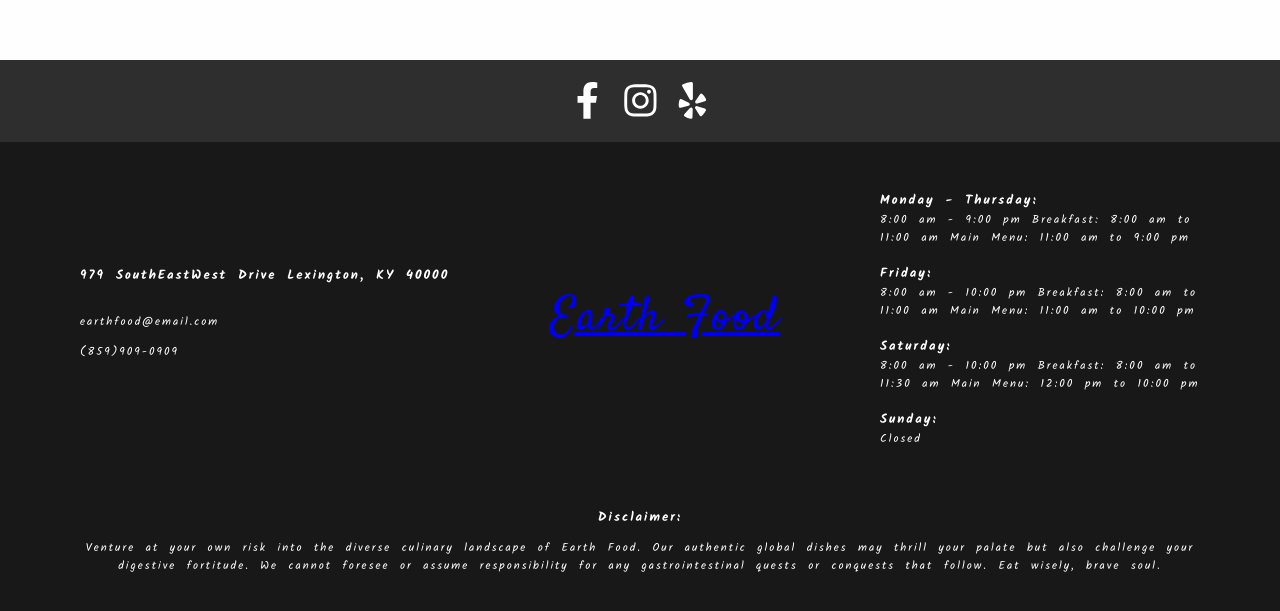
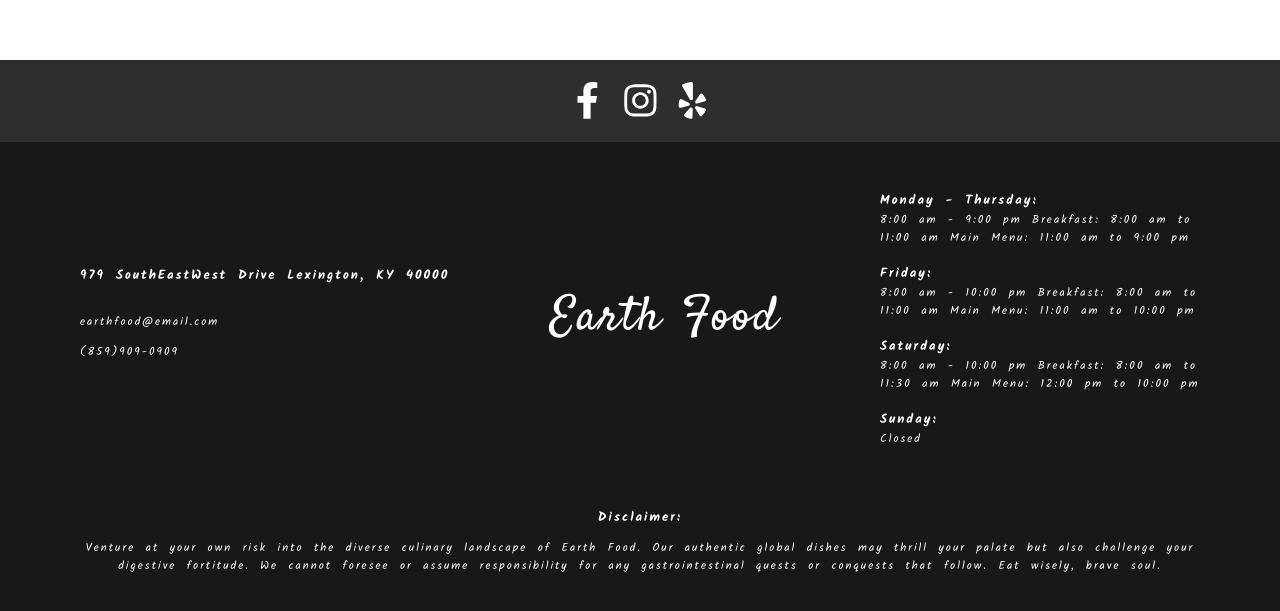
Before and after one commit to nwils000/restaurant-menu-site, a React (Vite) app: page /reservations in a window 1280 px wide. Shown: the part 740-1351 px from the top of the page. Built offline with nearby package versions, Linux system fonts and the light colour scheme; a web font is replaced by a local one.

Commit message:
removed styles from footer logo

```diff
--- a/src/styles/Footer.css
+++ b/src/styles/Footer.css
@@ -66,7 +66,7 @@
   margin-top: 0;
 }
 
-.footer-logo a {
+.footer a {
   color: white;
   text-decoration: none;
 }
```
